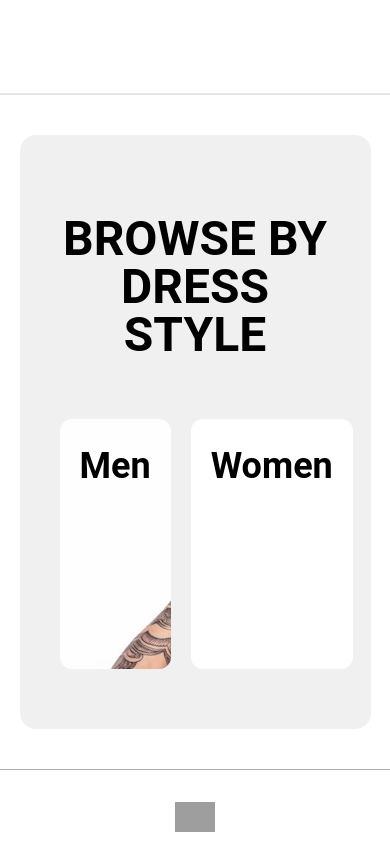
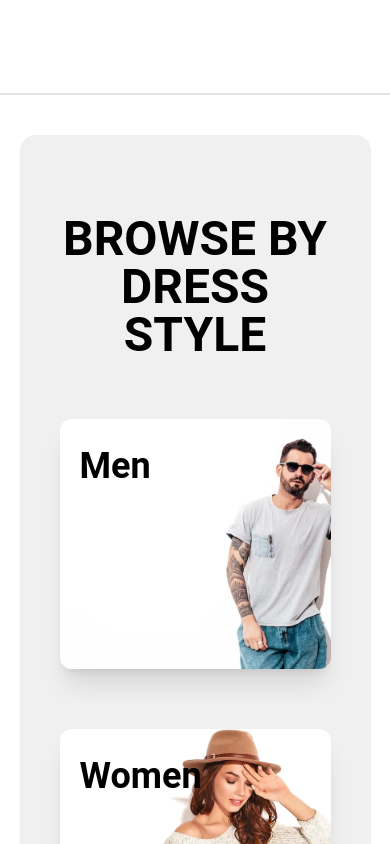
Before and after one commit to KarimALI88/haulify, a React (Vite) app: page / in a window 390 px wide. Shown: the part 5940-6784 px from the top of the page. Built offline with nearby package versions, Linux system fonts and the light colour scheme; grey boxes are pictures that could not be loaded.

Commit message:
position of background in category

```diff
--- a/src/components/UserComponents/category/CategoryCard.jsx
+++ b/src/components/UserComponents/category/CategoryCard.jsx
@@ -3,8 +3,13 @@ import React from "react";
 const CategoryCard = ({ name, image }) => {
   return (
     <div
-      className="p-5 rounded-xl my-5 h-[250px]"
-      style={{ backgroundImage: `url(${image})`, backgroundRepeat: "no-repeat" }}
+      className="p-5 rounded-xl my-5 h-[250px] shadow-xl"
+      style={{
+        backgroundImage: `url(${image})`,
+        backgroundRepeat: "no-repeat",
+        backgroundPosition: "left",
+        backgroundSize: "cover",
+      }}
     >
       <h3 className="font-[700] text-[36px]">{name}</h3>
     </div>
--- a/src/components/UserComponents/product/Product.jsx
+++ b/src/components/UserComponents/product/Product.jsx
@@ -3,7 +3,7 @@ import ReactStars from "react-stars";
 
 const Product = ({ image, name, rate, price }) => {
   return (
-    <div className="w-[250px] rounded-lg mx-auto my-5">
+    <div className="w-[260px] rounded-lg mx-auto my-5">
       <div className="mb-5">
         <img src={image} alt={name} className="w-[100%] h-[280px] rounded-xl shadow-xl" />
       </div>
--- a/src/index.css
+++ b/src/index.css
@@ -1,3 +1,9 @@
 @tailwind base;
 @tailwind components;
 @tailwind utilities;
+
+*{
+    margin:0;
+    padding: 0;
+    box-sizing: border-box;
+}
--- a/src/pages/UserLayout/home/Home.jsx
+++ b/src/pages/UserLayout/home/Home.jsx
@@ -88,15 +88,15 @@ const Home = () => {
         </div>
       </div>
       {/* ========================================================================================= */}
-      <div className="w-[90%] mx-auto my-10 rounded-2xl bg-[#F0F0F0] p-10 ">
+      <div className="w-[90%] mx-auto my-10 rounded-2xl bg-[#F0F0F0] p-10 shadow-sm">
         <h2 className="my-10 text-center font-bold text-5xl">
           BROWSE BY DRESS STYLE
         </h2>
-        <div className="flex gap-5">
-          <div className="lg:w-[40%] sm:w-[100%] cursor-pointer hover:rotate-12 ease-in-out duration-1000">
+        <div className="flex gap-5 flex-wrap">
+          <div className="w-full sm:w-[35%] cursor-pointer hover:rotate-12 ease-in-out duration-1000">
             <CategoryCard name={"Men"} image={menCategory} />
           </div>
-          <div className="lg:w-[60%] sm:w-[100%] cursor-pointer hover:-rotate-12 ease-in-out duration-1000">
+          <div className="w-full sm:w-[60%] cursor-pointer hover:-rotate-12 ease-in-out duration-1000">
             <CategoryCard name={"Women"} image={womenCategory} />
           </div>
         </div>
```
Also changed, not shown: src/assets/menCategory.png.
